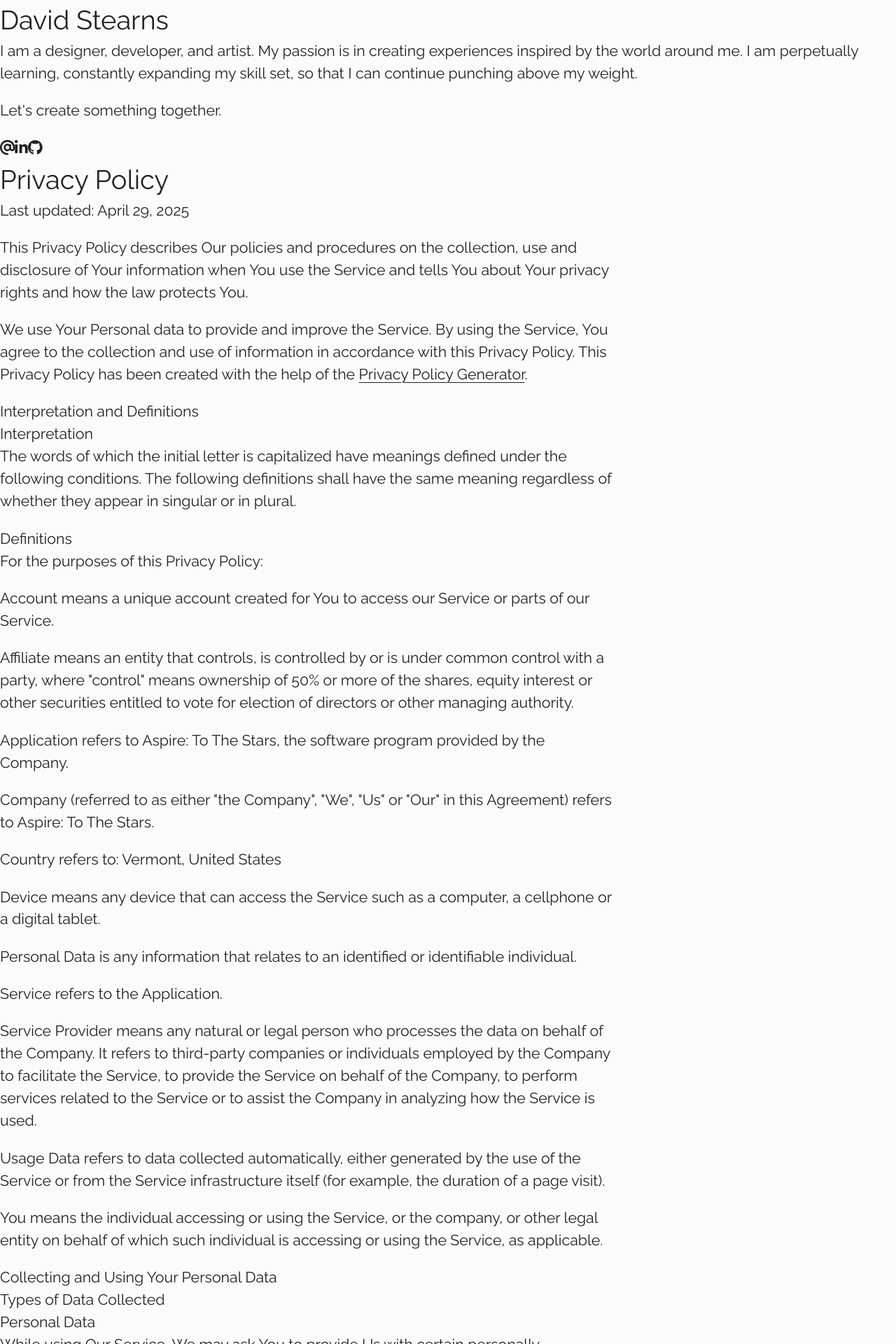
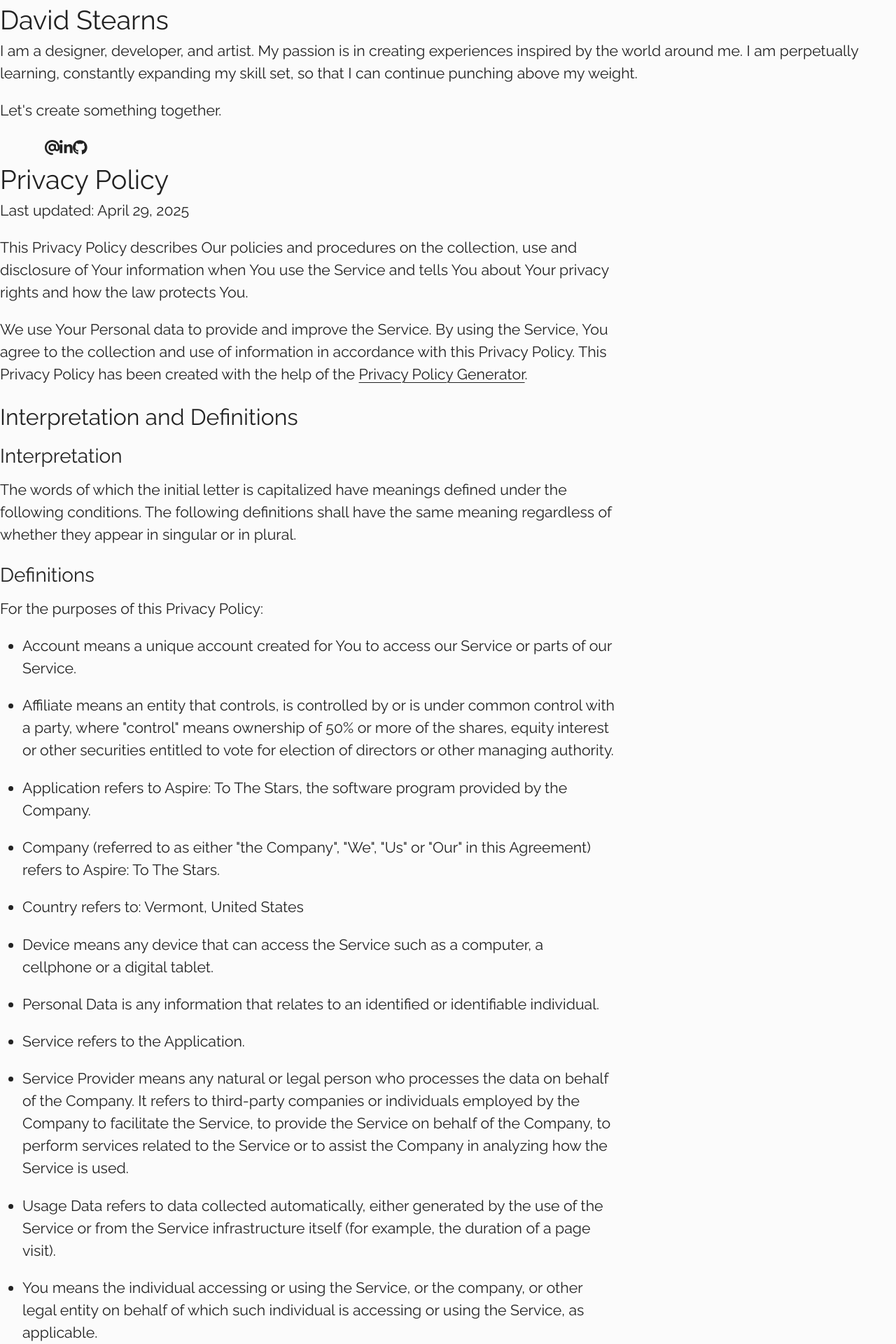
Before and after one commit to davetheknave/Web-Portfolio-3, a React (Vite) app: page /Aspire-To-The-Stars/privacy in a window 1280 px wide. Shown: the top 1920 px of the page at 70% size. Built offline with nearby package versions, Linux system fonts and the light colour scheme.

Commit message:
Cosmetic changes

```diff
--- a/src/Aspire-Privacy.tsx
+++ b/src/Aspire-Privacy.tsx
@@ -1,6 +1,6 @@
 export function AspirePrivacy(_: any) {
     return (
-        <div>
+        <div id="aspire-privacy">
         <h1>Privacy Policy</h1>
 <p>Last updated: April 29, 2025</p>
 <p>This Privacy Policy describes Our policies and procedures on the collection, use and disclosure of Your information when You use the Service and tells You about Your privacy rights and how the law protects You.</p>
--- a/src/bigview.tsx
+++ b/src/bigview.tsx
@@ -31,7 +31,7 @@
 
   return (
     <>
-      <div className={"relative lg:top-12 flex flex-col justify-center items-center w-full mb-8" + props.className}>
+      <div className={"relative lg:top-12 flex flex-col justify-center items-center w-full mb-16" + props.className}>
         <div className="max-w-3xl">
           <h2 className="flex justify-between notext-2xl mb-4 w-full">
             <span>
--- a/src/index.sass
+++ b/src/index.sass
@@ -45,6 +45,23 @@
   text-decoration-thickness: 1px
   &:hover
     color: $accent
+#aspire-privacy
+  h2
+    font-size: 32px
+    margin-bottom: 0.5rem
+  h3
+    font-size: 28px
+    margin-bottom: 0.5rem
+  h4
+    font-size: 24px
+    margin-bottom: 0.5rem
+
+  ul
+    margin-left: 1.5rem
+    margin-bottom: 1rem
+    li
+      margin-bottom: 0.5rem
+      list-style: disc
 
 /* Utilities */
 
@@ -65,9 +82,14 @@
 header
   gap: 10%
 
+#socials
+  max-height: 30%
+  padding-left: 3em
+  padding-right: 3em
+
 @media (max-height: 900px)
   #socials
-    flex-direction: row !important
+    // flex-direction: row !important
 @media(max-height: 700px)
   header
     gap: 0 !important
```
